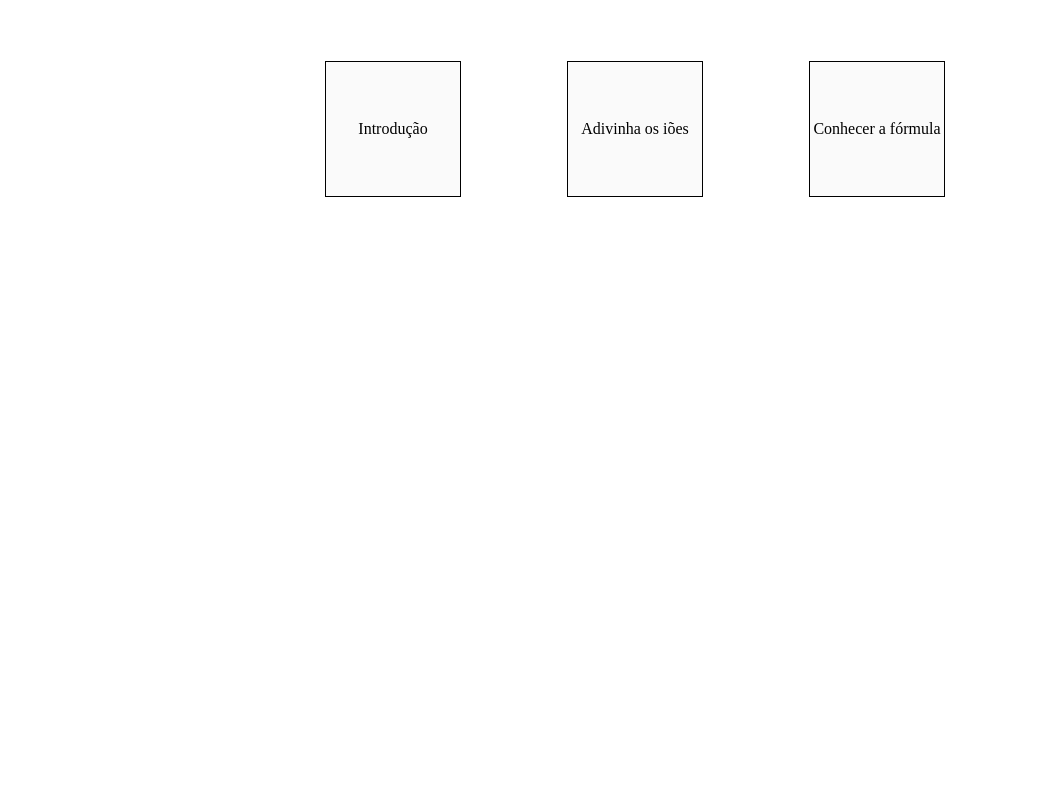
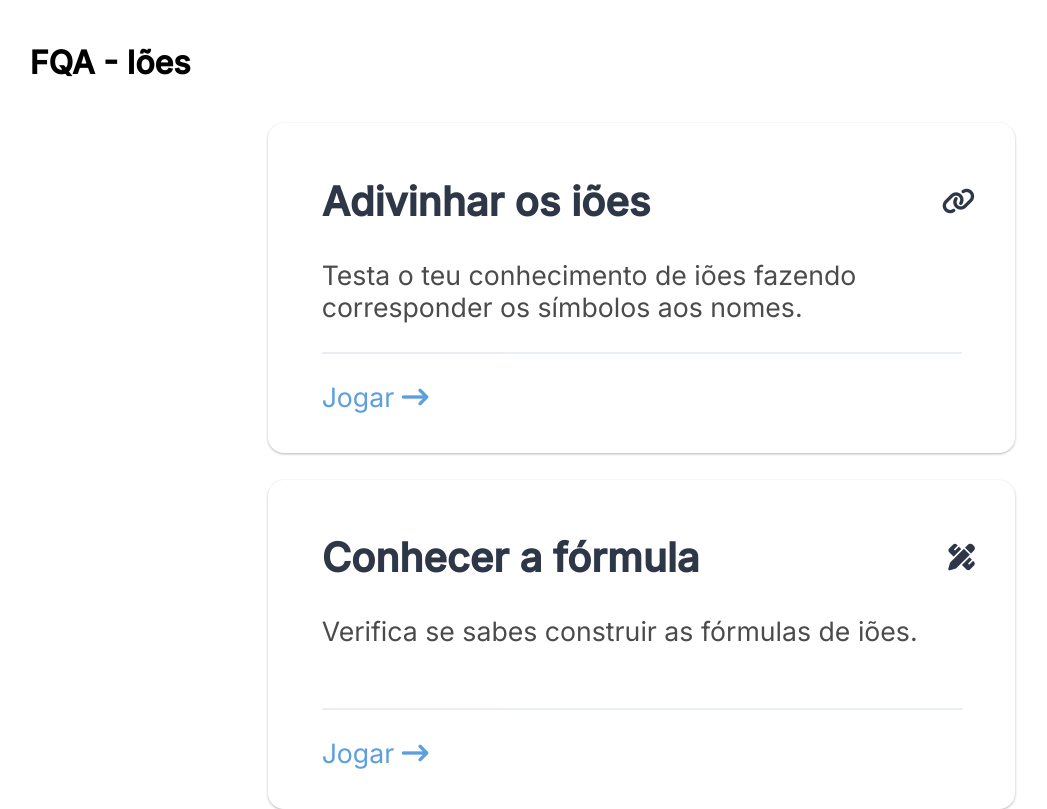
Before and after one commit to joaoestudante/ion-teaching, a plain HTML site: page index.html in a window 1280 px wide. Shown: the whole page, without its empty margins (5-1052 px from the left). Drawn offline with Linux system fonts and the light colour scheme.

Commit message:
Re-design homepage
Added an improved look and layout, based on the cards found in
Chakra UI's homepage (https://chakra-ui.com/)

```diff
--- a/index.html
+++ b/index.html
@@ -4,15 +4,45 @@
     <meta charset="UTF-8">
     <meta http-equiv="X-UA-Compatible" content="IE=edge">
     <meta name="viewport" content="width=device-width, initial-scale=1.0">
+    <link rel="stylesheet" href="https://cdnjs.cloudflare.com/ajax/libs/font-awesome/6.0.0/css/all.min.css">
+    <link rel="preconnect" href="https://fonts.googleapis.com">
+    <link rel="preconnect" href="https://fonts.gstatic.com" crossorigin>
+    <link href="https://fonts.googleapis.com/css2?family=Roboto&display=swap" rel="stylesheet">
+    <link href="https://fonts.googleapis.com/css2?family=Inter:wght@400;500&family=Roboto&display=swap" rel="stylesheet">
     <link rel="stylesheet" href="style.css">
+
     <title>Ion Teaching</title>
 </head>
 <body>
     <div class="container">
+        <div class="title">
+            <h1>FQA - Iões</h1>
+        </div>
         <div class="selectors">
-            <div class="square">Introdução</div>
-            <div class="square">Adivinha os iões</div>
-            <div class="square">Conhecer a fórmula</div>
+            <div class="card">
+                <div class="title">
+                    <div class="title__content">Adivinhar os iões</div>
+                    <div class="title__icon"><i class="fa-solid fa-link"></i></div>
+                </div>
+                <div class="content">
+                    Testa o teu conhecimento de iões fazendo corresponder os símbolos aos nomes.
+                </div>
+                <div class="action">
+                    <a href="/pages/guess.html">Jogar <i class="fa-solid fa-arrow-right-long"></i></a>
+                </div>
+            </div>
+            <div class="card">
+                <div class="title">
+                    <div class="title__content">Conhecer a fórmula</div>
+                    <div class="title__icon"><i class="fa-solid fa-pen-ruler"></i></div>
+                </div>
+                <div class="content">
+                    Verifica se sabes construir as fórmulas de iões.
+                </div>
+                <div class="action">
+                    <a href="/pages/learn-formula.html">Jogar <i class="fa-solid fa-arrow-right-long"></i></a>
+                </div>
+            </div>
         </div>
     </div>
 </body>
--- a/style.css
+++ b/style.css
@@ -1,25 +1,80 @@
+h1 {
+    font-family: 'Inter', sans-serif;
+}
+
+.container {
+    padding-left: 10pt;
+    height: 80vh;
+}
+
+
 .selectors {
     display:flex;
-    justify-content:center;
+    flex-wrap: wrap;
+    overflow-wrap: break-word;
+    justify-content: space-evenly;
     align-items:center;
     width:100%;
     height:100%;
+    font-family: 'Inter', sans-serif;
 }
 
-.square {
-    margin: 40pt;
-    background-color: #fafafa;
-    border: 1pt solid black;
-    width: 100pt;
-    height: 100pt;
+.card {
+    width: 500pt;
+    box-shadow: 0 1px 3px 0 rgba(0, 0, 0, 0.2), 0 1px 2px 0 rgba(0, 0, 0, 0.1);
     display: flex;
-    justify-content:center;
-    align-items:center;
-    transition: all .1s ease-in-out;
-    text-align: center;
+    flex-direction: column;
+    justify-content: space-evenly;
+    margin-bottom: 20pt;
+    border-radius: 12pt;
+    border-width: 1pt solid #E2E8F0;
+    padding: 30pt;
 }
 
-.square:hover {
-    background-color: white;
-    transform: scale(1.1)
+.title {
+    display: flex;
+    justify-content: space-between;
+    align-items: center;
+    margin-bottom: 15pt;
+    padding: 10pt 0pt 0pt 10pt;
 }
+
+.title__content {
+    color: #2D3748;
+    font-weight: 600;
+    font-size: 30pt;
+}
+
+.title__icon {
+    color: #2D3748;
+    font-weight: 600;
+    font-size: 20pt;
+}
+
+.content {
+    font-size: 20pt;
+    opacity: 0.7;
+    height: 30pt;
+    margin-bottom: 30pt;
+    padding: 10pt
+}
+
+.action {
+    border-top: 2pt solid #E2E8F0;
+    padding: 20pt 0pt 0pt 0pt;
+    margin: 0pt 10pt 0pt 10pt;
+    font-size: 20pt;
+    opacity: 0.7;
+}
+
+a {
+    color: #1976d2;
+}
+
+a:visited {
+    color: #1976d2;
+}
+
+a:link {
+    text-decoration: none;
+}
```
Also changed, not shown: pages/guess.html (added), pages/learn-formula.html (added).
